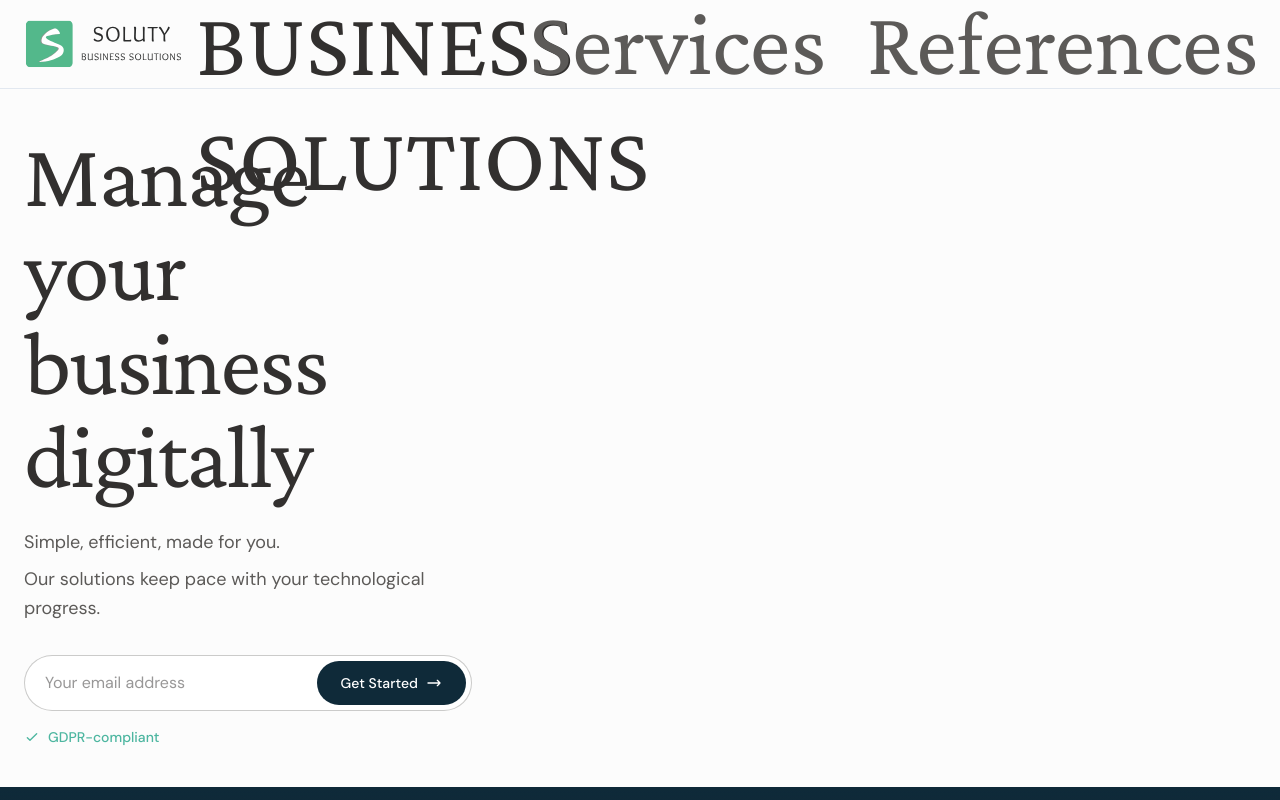
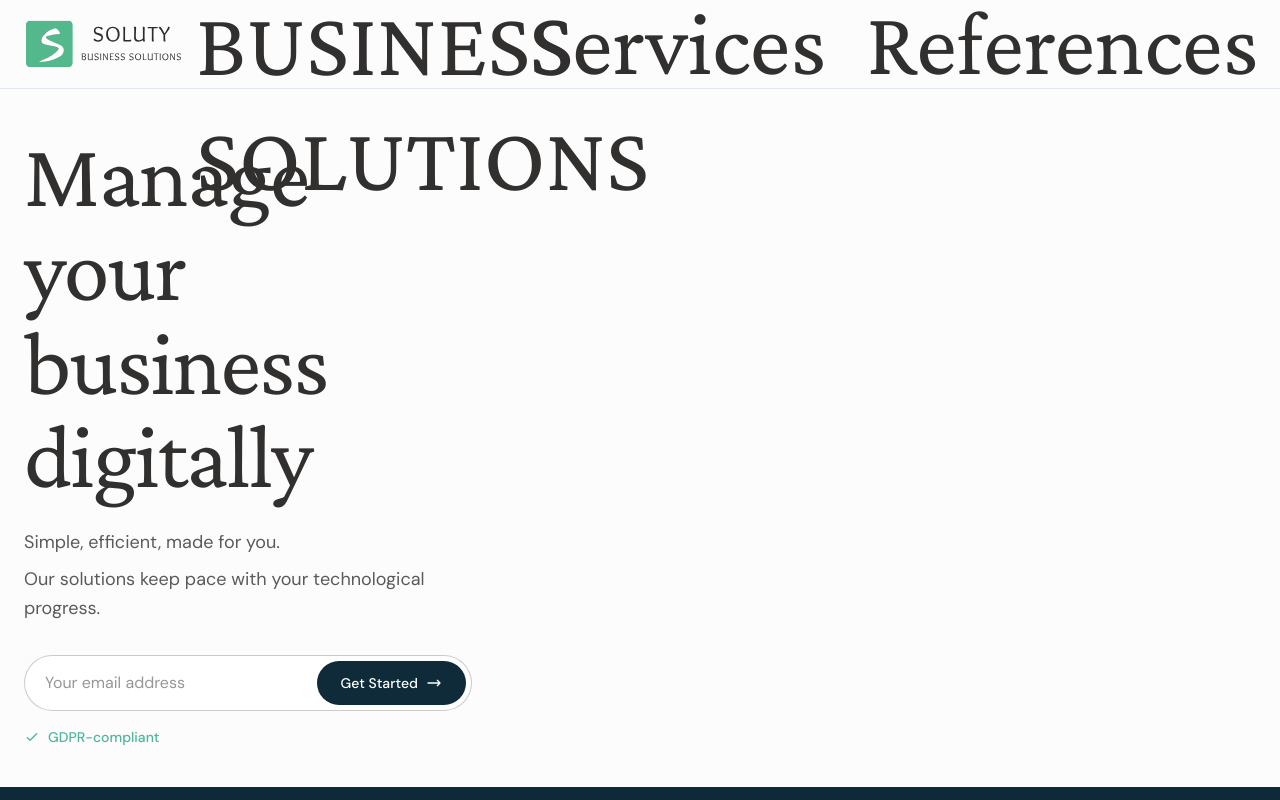
Before and after one commit to zaferkucuk/soluty-website, a Next.js app: page /en in a window 1280 px wide. Shown: the top 800 px of the page. Built offline with nearby package versions, Linux system fonts and the light colour scheme; grey boxes are pictures that could not be loaded.

Commit message:
test: Nav links color → #32302F to match hero

```diff
--- a/app/[locale]/components/Header/Navigation.tsx
+++ b/app/[locale]/components/Header/Navigation.tsx
@@ -12,7 +12,6 @@ const FONTS = {
 
 const COLORS = {
   textPrimary: '#32302F',
-  textSecondary: '#5C5A58',
   brandPrimary: '#4DB6A0',
 }
 
@@ -40,11 +39,9 @@ function NavLink({ item, isActive, children }: { item: NavItem; isActive: boolea
         fontFamily: FONTS.serif,
         fontSize: '92px',
         fontWeight: 400,
-        color: isActive
-          ? COLORS.textPrimary
-          : isHovered
-            ? COLORS.brandPrimary
-            : COLORS.textSecondary,
+        color: isHovered
+          ? COLORS.brandPrimary
+          : COLORS.textPrimary,
       }}
       onMouseEnter={() => setIsHovered(true)}
       onMouseLeave={() => setIsHovered(false)}
```
